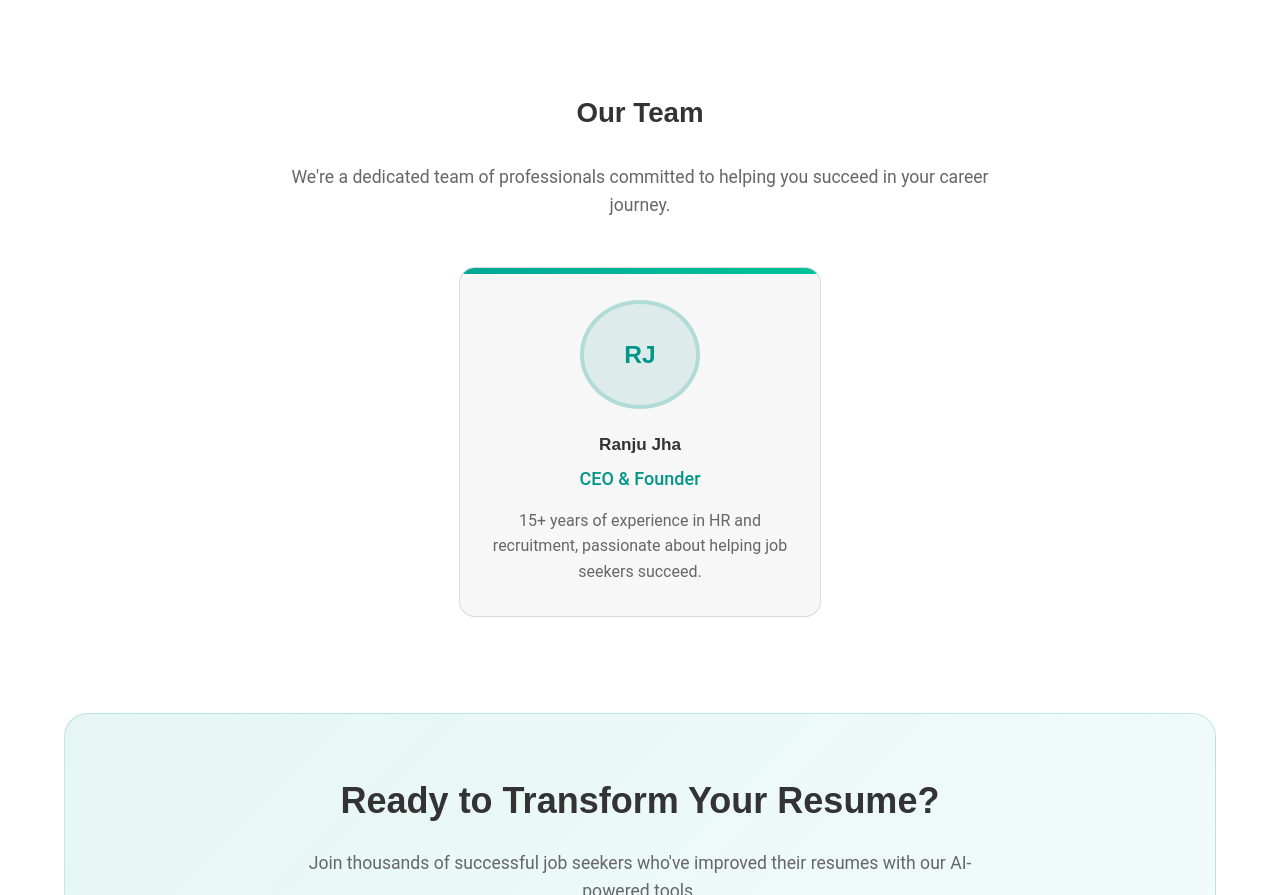
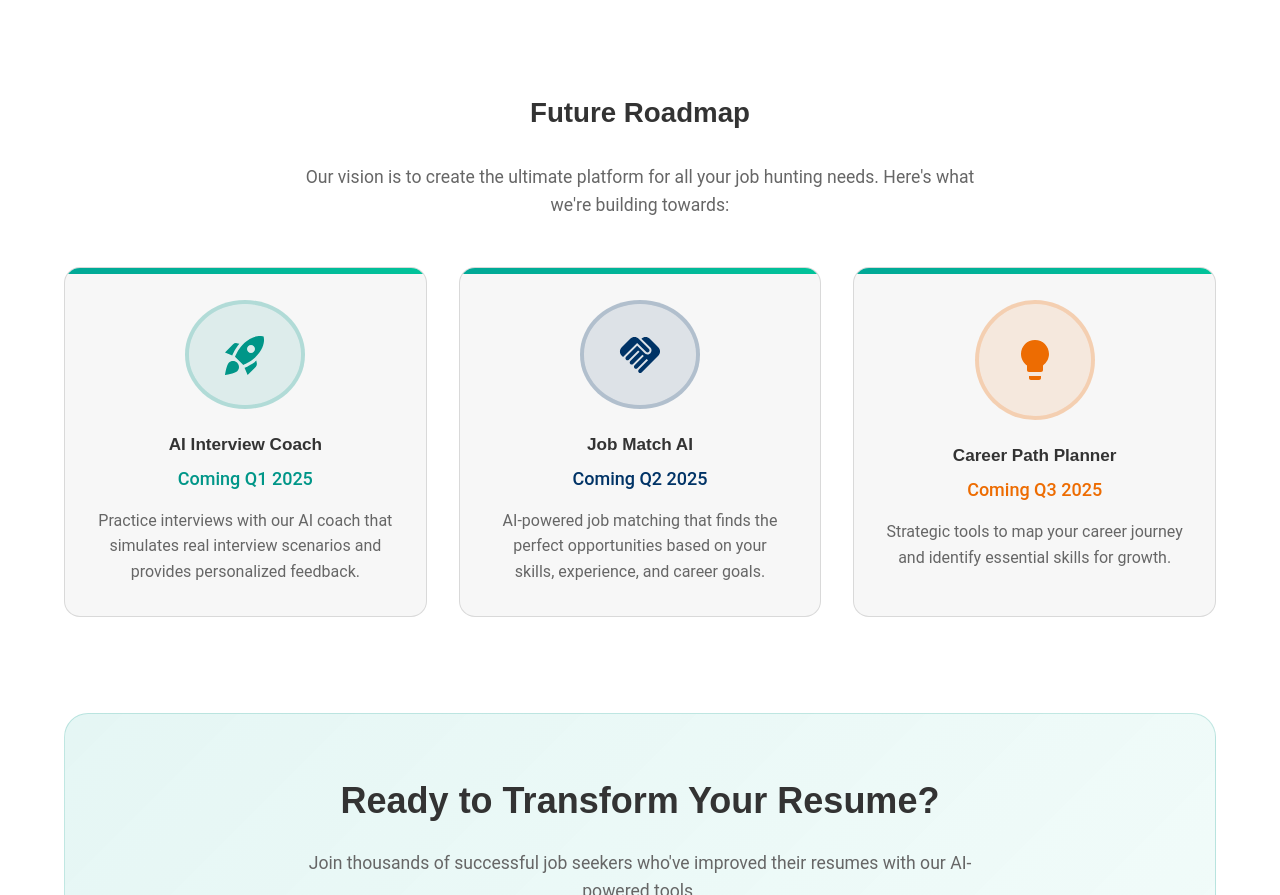
Before and after one commit to djubx/resume-analyzer, a Next.js app: page /about in a window 1280 px wide. Shown: the part 1113-2008 px from the top of the page. Built offline with nearby package versions, Linux system fonts and the light colour scheme; no server answers.

Commit message:
remove ranju jha from about page

```diff
--- a/src/app/about/page.tsx
+++ b/src/app/about/page.tsx
@@ -262,7 +262,7 @@ export default function About() {
                 fontWeight: 600
               }}
             >
-              Our Team
+              Future Roadmap
             </Typography>
             <Typography
               component="p"
@@ -275,7 +275,7 @@ export default function About() {
                 lineHeight: 1.6
               }}
             >
-              We're a dedicated team of professionals committed to helping you succeed in your career journey.
+              Our vision is to create the ultimate platform for all your job hunting needs. Here's what we're building towards:
             </Typography>
             <Grid container spacing={4} justifyContent="center">
               <Grid item xs={12} md={4}>
@@ -283,7 +283,7 @@ export default function About() {
                   initial={{ opacity: 0, scale: 0.9 }}
                   whileInView={{ opacity: 1, scale: 1 }}
                   viewport={{ once: true }}
-                  transition={{ duration: 0.5 }}
+                  transition={{ duration: 0.5, delay: 0 }}
                 >
                   <Paper
                     elevation={0}
@@ -327,16 +327,7 @@ export default function About() {
                         borderColor: alpha(theme.palette.primary.main, 0.2)
                       }}
                     >
-                      <Typography
-                        variant="h3"
-                        component="span"
-                        sx={{
-                          color: 'primary.main',
-                          fontWeight: 700
-                        }}
-                      >
-                        RJ
-                      </Typography>
+                      <RocketLaunch sx={{ fontSize: 48, color: 'primary.main' }} />
                     </Box>
                     <Typography
                       variant="h4"
@@ -347,7 +338,7 @@ export default function About() {
                         fontSize: '1.5rem'
                       }}
                     >
-                      Ranju Jha
+                      AI Interview Coach
                     </Typography>
                     <Typography
                       component="p"
@@ -358,7 +349,7 @@ export default function About() {
                         fontSize: '1.125rem'
                       }}
                     >
-                      CEO & Founder
+                      Coming Q1 2025
                     </Typography>
                     <Typography
                       component="p"
@@ -368,7 +359,181 @@ export default function About() {
                         lineHeight: 1.6
                       }}
                     >
-                      15+ years of experience in HR and recruitment, passionate about helping job seekers succeed.
+                      Practice interviews with our AI coach that simulates real interview scenarios and provides personalized feedback.
+                    </Typography>
+                  </Paper>
+                </motion.div>
+              </Grid>
+
+              <Grid item xs={12} md={4}>
+                <motion.div
+                  initial={{ opacity: 0, scale: 0.9 }}
+                  whileInView={{ opacity: 1, scale: 1 }}
+                  viewport={{ once: true }}
+                  transition={{ duration: 0.5, delay: 0.2 }}
+                >
+                  <Paper
+                    elevation={0}
+                    sx={{
+                      p: 4,
+                      height: 350,
+                      display: 'flex',
+                      flexDirection: 'column',
+                      alignItems: 'center',
+                      textAlign: 'center',
+                      bgcolor: 'background.paper',
+                      borderRadius: '16px',
+                      border: '1px solid',
+                      borderColor: 'divider',
+                      overflow: 'hidden',
+                      position: 'relative'
+                    }}
+                  >
+                    <Box
+                      sx={{
+                        position: 'absolute',
+                        top: 0,
+                        left: 0,
+                        width: '100%',
+                        height: '6px',
+                        background: 'linear-gradient(90deg, #00A896 0%, #02C39A 100%)'
+                      }}
+                    />
+                    <Box
+                      sx={{
+                        width: 120,
+                        height: 120,
+                        borderRadius: '50%',
+                        bgcolor: alpha(theme.palette.secondary.main, 0.1),
+                        display: 'flex',
+                        justifyContent: 'center',
+                        alignItems: 'center',
+                        mx: 'auto',
+                        mb: 3,
+                        border: '4px solid',
+                        borderColor: alpha(theme.palette.secondary.main, 0.2)
+                      }}
+                    >
+                      <Handshake sx={{ fontSize: 48, color: 'secondary.main' }} />
+                    </Box>
+                    <Typography
+                      variant="h4"
+                      component="h3"
+                      sx={{
+                        mb: 1,
+                        fontWeight: 600,
+                        fontSize: '1.5rem'
+                      }}
+                    >
+                      Job Match AI
+                    </Typography>
+                    <Typography
+                      component="p"
+                      sx={{
+                        mb: 2,
+                        color: 'secondary.main',
+                        fontWeight: 500,
+                        fontSize: '1.125rem'
+                      }}
+                    >
+                      Coming Q2 2025
+                    </Typography>
+                    <Typography
+                      component="p"
+                      sx={{
+                        color: 'text.secondary',
+                        fontSize: '1rem',
+                        lineHeight: 1.6
+                      }}
+                    >
+                      AI-powered job matching that finds the perfect opportunities based on your skills, experience, and career goals.
+                    </Typography>
+                  </Paper>
+                </motion.div>
+              </Grid>
+
+              <Grid item xs={12} md={4}>
+                <motion.div
+                  initial={{ opacity: 0, scale: 0.9 }}
+                  whileInView={{ opacity: 1, scale: 1 }}
+                  viewport={{ once: true }}
+                  transition={{ duration: 0.5, delay: 0.4 }}
+                >
+                  <Paper
+                    elevation={0}
+                    sx={{
+                      p: 4,
+                      height: 350,
+                      display: 'flex',
+                      flexDirection: 'column',
+                      alignItems: 'center',
+                      textAlign: 'center',
+                      bgcolor: 'background.paper',
+                      borderRadius: '16px',
+                      border: '1px solid',
+                      borderColor: 'divider',
+                      overflow: 'hidden',
+                      position: 'relative'
+                    }}
+                  >
+                    <Box
+                      sx={{
+                        position: 'absolute',
+                        top: 0,
+                        left: 0,
+                        width: '100%',
+                        height: '6px',
+                        background: 'linear-gradient(90deg, #00A896 0%, #02C39A 100%)'
+                      }}
+                    />
+                    <Box
+                      sx={{
+                        width: 120,
+                        height: 120,
+                        borderRadius: '50%',
+                        bgcolor: alpha(theme.palette.warning.main, 0.1),
+                        display: 'flex',
+                        justifyContent: 'center',
+                        alignItems: 'center',
+                        mx: 'auto',
+                        mb: 3,
+                        border: '4px solid',
+                        borderColor: alpha(theme.palette.warning.main, 0.2)
+                      }}
+                    >
+                      <Lightbulb sx={{ fontSize: 48, color: 'warning.main' }} />
+                    </Box>
+                    <Typography
+                      variant="h4"
+                      component="h3"
+                      sx={{
+                        mb: 1,
+                        fontWeight: 600,
+                        fontSize: '1.5rem'
+                      }}
+                    >
+                      Career Path Planner
+                    </Typography>
+                    <Typography
+                      component="p"
+                      sx={{
+                        mb: 2,
+                        color: 'warning.main',
+                        fontWeight: 500,
+                        fontSize: '1.125rem'
+                      }}
+                    >
+                      Coming Q3 2025
+                    </Typography>
+                    <Typography
+                      component="p"
+                      sx={{
+                        color: 'text.secondary',
+                        fontSize: '1rem',
+                        lineHeight: 1.6
+                      }}
+                    >
+                      Strategic tools to map your career journey and identify essential skills for growth.
                     </Typography>
                   </Paper>
                 </motion.div>
```
